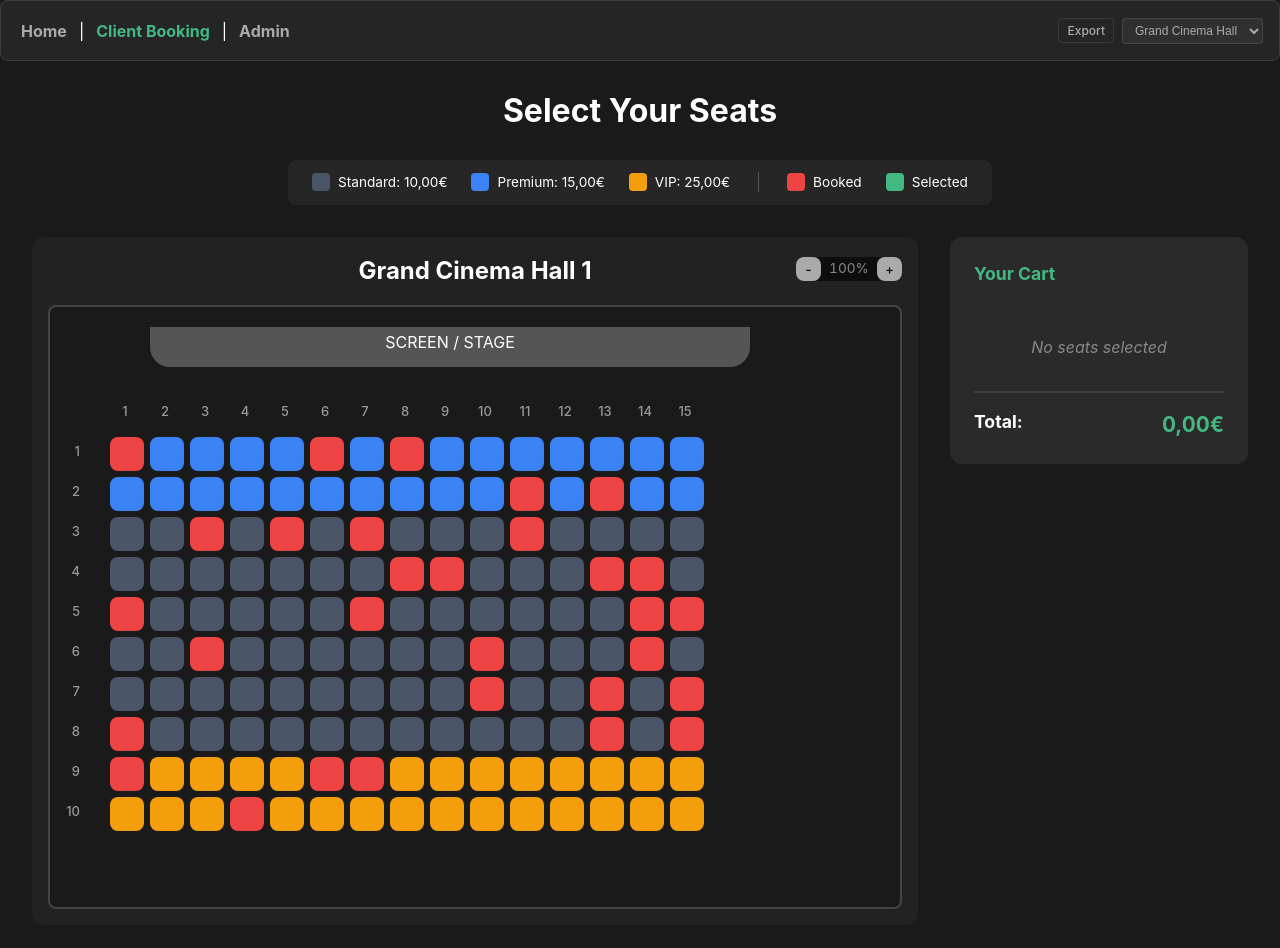
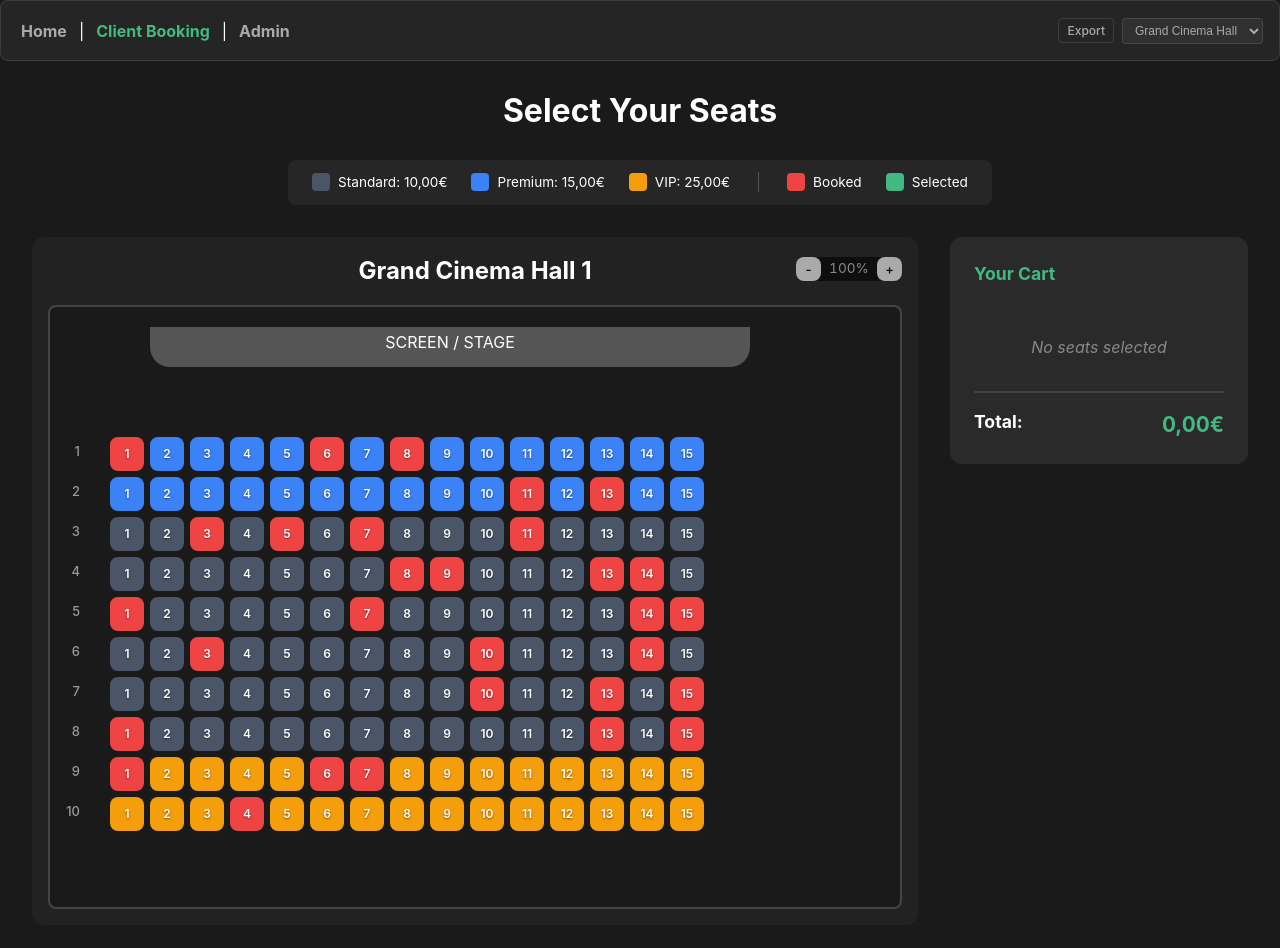
Before and after one commit to gerasem/ticket-shop, a Vue app: page /client in a window 1280 px wide. Shown: the top 948 px of the page. Built offline with nearby package versions, Linux system fonts and the light colour scheme.

Commit message:
show place number on the place

```diff
--- a/src/components/VenueGrid.vue
+++ b/src/components/VenueGrid.vue
@@ -116,22 +116,6 @@ const handleMouseLeave = () => {
           @mousedown.stop="emit('stage-mousedown', $event)"
         >SCREEN / STAGE</div>
 
-        <!-- Top column labels -->
-        <div class="column-labels-container">
-          <div class="column-spacer"></div>
-          <div class="column-labels">
-            <div
-              v-for="col in venueEditor.getColumns.value"
-              :key="'top-' + col"
-              class="column-label"
-              :class="{ 'clickable': enableLabelSelection }"
-              :style="{ left: venueEditor.getColX(col) + 'px' }"
-              @click="enableLabelSelection && emit('col-click', col)"
-            >
-              {{ col }}
-            </div>
-          </div>
-        </div>
 
         <div class="seating-area">
           <!-- Left row labels -->
--- a/src/views/AdminView.vue
+++ b/src/views/AdminView.vue
@@ -1321,6 +1321,7 @@ watch(activeTool, (newTool) => {
             :title="`Row: ${seat.row}, Place: ${seat.place} | Type: ${getSeatType(seat)?.name || 'Unknown'} | Price: ${formatPrice(getSeatType(seat)?.priceInCents || 0)}`"
             @mousedown="(e) => { if (activeTool !== 'pan') { e.stopPropagation(); } if (activeTool === 'select') { toggleSeatSelection(seat.id); } }"
           >
+            {{ seat.place }}
           </div>
         </template>
       </VenueGrid>
@@ -1650,6 +1651,13 @@ watch(activeTool, (newTool) => {
   cursor: pointer;
   background: var(--color-seat-admin);
   z-index: 1;
+  display: flex;
+  align-items: center;
+  justify-content: center;
+  font-size: 12px;
+  font-weight: 600;
+  color: white;
+  text-shadow: 0 1px 2px rgba(0, 0, 0, 0.5);
 }
 
 .seat.selected {
--- a/src/views/ClientView.vue
+++ b/src/views/ClientView.vue
@@ -92,6 +92,7 @@ const getSeatTypeClass = (seat: any) => {
             :style="{ left: seat.x + 'px', top: seat.y + 'px' }"
             @click="handleSeatClick(seat.id)"
           >
+            <span class="seat-number-display">{{ seat.place }}</span>
             <span class="seat-tooltip">
               <span class="row-number">Row {{ seat.row }}</span>
               <span class="seat-separator">·</span>
@@ -282,6 +283,13 @@ const getSeatTypeClass = (seat: any) => {
   box-shadow: 0 0 15px var(--color-accent);
 }
 
+/* Seat number display inside seat */
+.seat-number-display {
+  font-size: 12px;
+  font-weight: 600;
+  color: white;
+  text-shadow: 0 1px 2px rgba(0, 0, 0, 0.5);
+}
 
 
 .seat-tooltip {
```
